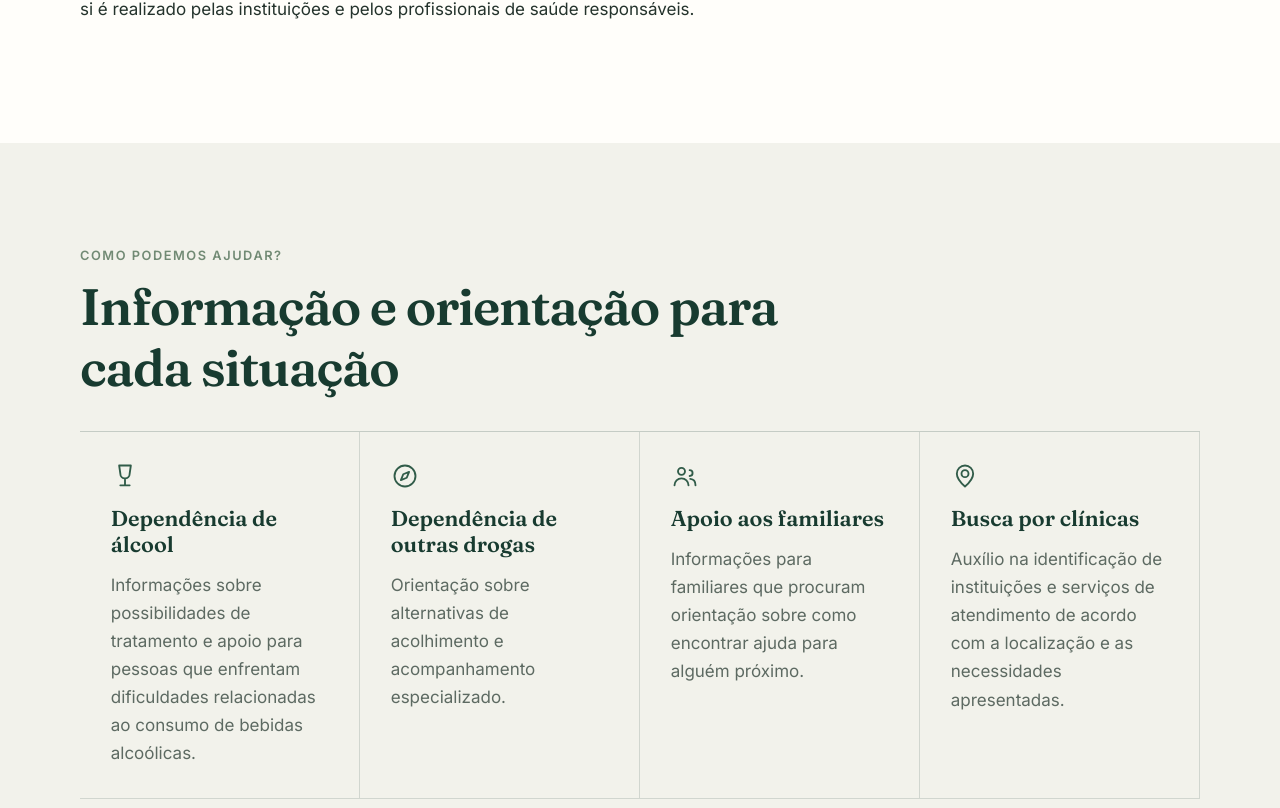
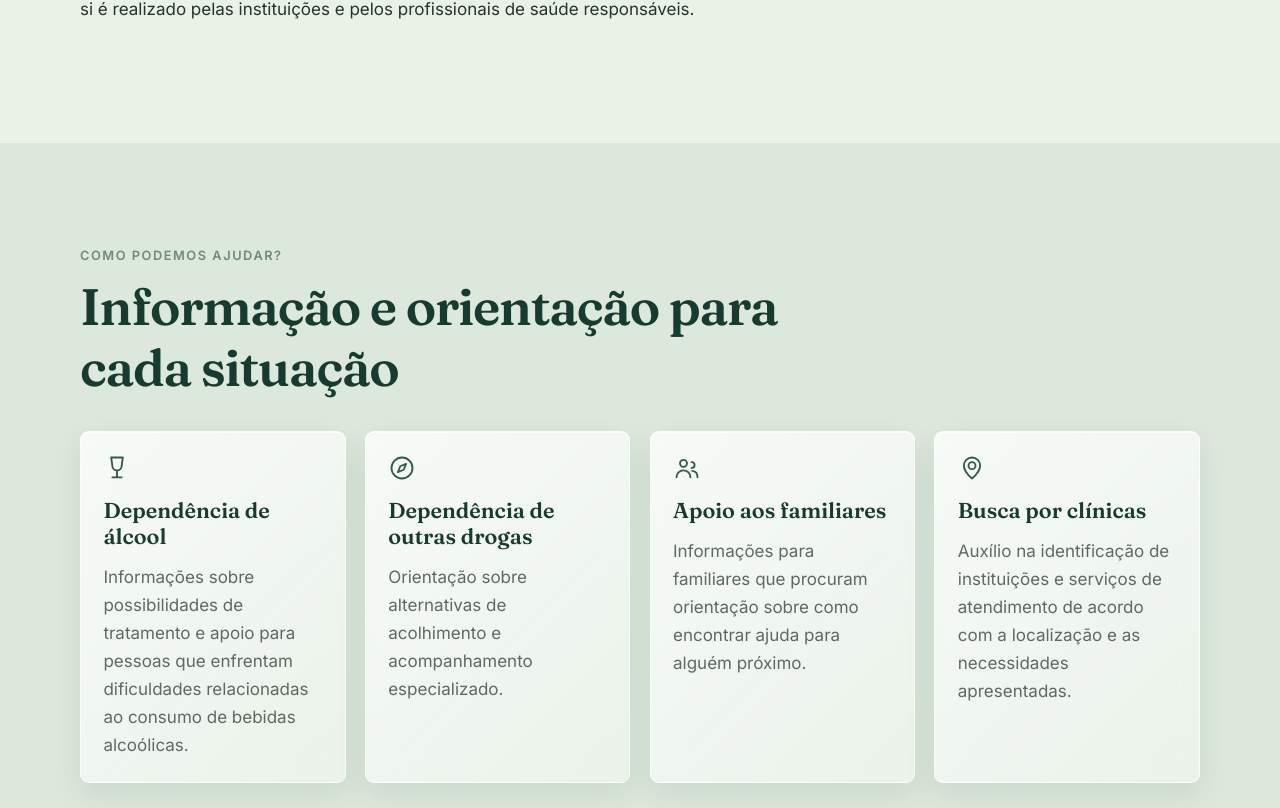
Before and after one commit to eduzinho102484-ops/viver-de-cara-limpa, a React (Vite) app: page / in a window 1280 px wide. Shown: the part 1572-2380 px from the top of the page. Built offline with nearby package versions, Linux system fonts and the light colour scheme; no server answers.

Commit message:
Add files via upload

```diff
--- a/src/styles/global.css
+++ b/src/styles/global.css
@@ -3,11 +3,11 @@
   --green-700: #315c49;
   --green-500: #718a74;
   --sage-100: #e7ebe3;
-  --sage-50: #f5f4ef;
+  --sage-50: #e3ede2;
   --sand: #c5ad7c;
   --ink: #24332c;
   --muted: #5d6a62;
-  --white: #fffefa;
+  --white: #eaf2e8;
   --radius: 3px;
   --shadow: 0 12px 38px rgba(24, 59, 48, 0.1);
   --font-body: "Inter", system-ui, -apple-system, "Segoe UI", sans-serif;
@@ -118,7 +118,7 @@ p {
   position: sticky;
   top: 0;
   z-index: 50;
-  background: rgba(255, 255, 255, 0.96);
+  background: rgba(243, 246, 241, 0.97);
   backdrop-filter: blur(6px);
   border-bottom: 1px solid var(--sage-100);
 }
@@ -181,7 +181,7 @@ p {
   top: 100%;
   left: 0;
   right: 0;
-  background: #fff;
+  background: var(--white);
   padding: 1rem 1.25rem 1.5rem;
   border-bottom: 1px solid var(--sage-100);
   box-shadow: var(--shadow);
@@ -237,7 +237,7 @@ p {
 }
 
 .btn-light {
-  background: #fff;
+  background: var(--white);
   color: var(--green-900);
 }
 
@@ -258,7 +258,7 @@ p {
 
 /* Hero */
 .hero {
-  background: linear-gradient(180deg, var(--sage-50), #fff);
+  background: linear-gradient(180deg, var(--sage-50), var(--white));
   padding: 3rem 0 4rem;
 }
 
@@ -400,7 +400,7 @@ p {
 }
 
 .card {
-  background: #fff;
+  background: var(--white);
   border: 1px solid var(--sage-100);
   border-radius: var(--radius);
   padding: 1.6rem;
@@ -489,7 +489,7 @@ p {
 }
 
 .step {
-  background: #fff;
+  background: var(--white);
   border-radius: var(--radius);
   padding: 1.8rem;
   box-shadow: var(--shadow);
@@ -656,7 +656,7 @@ p {
 
 /* Editorial refinement */
 body { background: var(--white); }
-.header { background: rgba(255, 254, 250, .97); border-color: rgba(24,59,48,.12); }
+.header { background: rgba(234, 242, 232, .96); border-color: rgba(24,59,48,.12); }
 .header-inner { min-height: 76px; }
 .nav { gap: clamp(.8rem, 1.5vw, 1.5rem); }
 .nav a { font-size: .87rem; }
@@ -680,15 +680,15 @@ body { background: var(--white); }
 .hero-photo-caption { position: absolute; z-index: 1; right: clamp(1.5rem, 4vw, 4rem); bottom: 2rem; max-width: 28ch; color: white; font: 500 1rem/1.5 var(--font-body); letter-spacing: .02em; }
 .section { padding: clamp(4rem, 8vw, 7.5rem) 0; }
 .section h2 { font-size: clamp(2.1rem, 4vw, 3.3rem); letter-spacing: -.025em; max-width: 21ch; }
-.section-soft { background: #f2f2eb; }
+.section-soft { background: #dce8db; }
 .about-grid { align-items: center; }
 .check-list { background: transparent; border-left: 1px solid var(--sand); border-radius: 0; padding: .5rem 0 .5rem 2rem; }
 .check-list li { font-weight: 400; }
-.card-grid { gap: 0; border-top: 1px solid rgba(24,59,48,.2); }
-.card { border: 0; border-right: 1px solid rgba(24,59,48,.15); border-bottom: 1px solid rgba(24,59,48,.15); border-radius: 0; box-shadow: none; background: transparent; padding: clamp(1.3rem, 2.4vw, 2.4rem); }
+.card-grid { gap: clamp(.75rem, 1.5vw, 1.2rem); border-top: 0; }
+.card { padding: 1.4rem; border: 1px solid rgba(255,255,255,.72); border-radius: 9px; background: linear-gradient(135deg, rgba(255,255,255,.78), rgba(255,255,255,.44)); -webkit-backdrop-filter: blur(14px) saturate(125%); backdrop-filter: blur(14px) saturate(125%); box-shadow: 0 12px 30px rgba(24,59,48,.09), inset 0 1px 0 rgba(255,255,255,.72); }
 .card-icon { background: transparent; color: var(--green-700); width: auto; height: auto; border-radius: 0; justify-content: flex-start; }
 .card h3 { font-size: 1.35rem; }
-.step { background: transparent; border-top: 1px solid var(--sand); border-radius: 0; padding: 1.5rem 1rem 1rem 0; box-shadow: none; }
+.step { background: linear-gradient(135deg, rgba(255,255,255,.76), rgba(255,255,255,.42)); border: 1px solid rgba(255,255,255,.7); border-radius: 9px; padding: 1.4rem; -webkit-backdrop-filter: blur(14px) saturate(125%); backdrop-filter: blur(14px) saturate(125%); box-shadow: 0 12px 28px rgba(24,59,48,.08), inset 0 1px 0 rgba(255,255,255,.75); }
 .step-number { width: auto; height: auto; color: var(--green-700); background: transparent; border-radius: 0; font-family: var(--font-title); font-size: 2rem; }
 .empty-state { border-width: 0 0 0 2px; border-style: solid; border-color: var(--sand); border-radius: 0; background: transparent; padding: .5rem 0 .5rem 1.5rem; }
 .faq details { padding: 1.25rem 0; }
@@ -797,8 +797,8 @@ body[data-motion-ready="true"] .motion-reveal:not(.is-visible) {
 .btn-primary:hover { background: #3c634e; }
 .btn .icon, .card-icon svg { transition: transform .3s ease, color .3s ease; }
 .card:hover .card-icon svg { transform: translateY(-3px) rotate(-3deg); color: #9b8358; }
-.card { transition: background-color .3s ease, transform .3s ease; }
-.card:hover { background-color: rgba(255,254,250,.74); transform: translateY(-3px); }
+.card { transition: background .3s ease, box-shadow .3s ease, transform .3s ease; }
+.card:hover { background: linear-gradient(135deg, rgba(255,255,255,.9), rgba(255,255,255,.65)); box-shadow: 0 16px 36px rgba(24,59,48,.13), inset 0 1px 0 rgba(255,255,255,.88); transform: translateY(-3px); }
 .nav a { position: relative; transition: color .2s ease; }
 .nav a::after { content: ""; position: absolute; left: 0; right: 100%; bottom: -.35rem; height: 1px; background: var(--sand); transition: right .25s ease; }
 .nav a:hover::after, .nav a:focus-visible::after { right: 0; }
```
